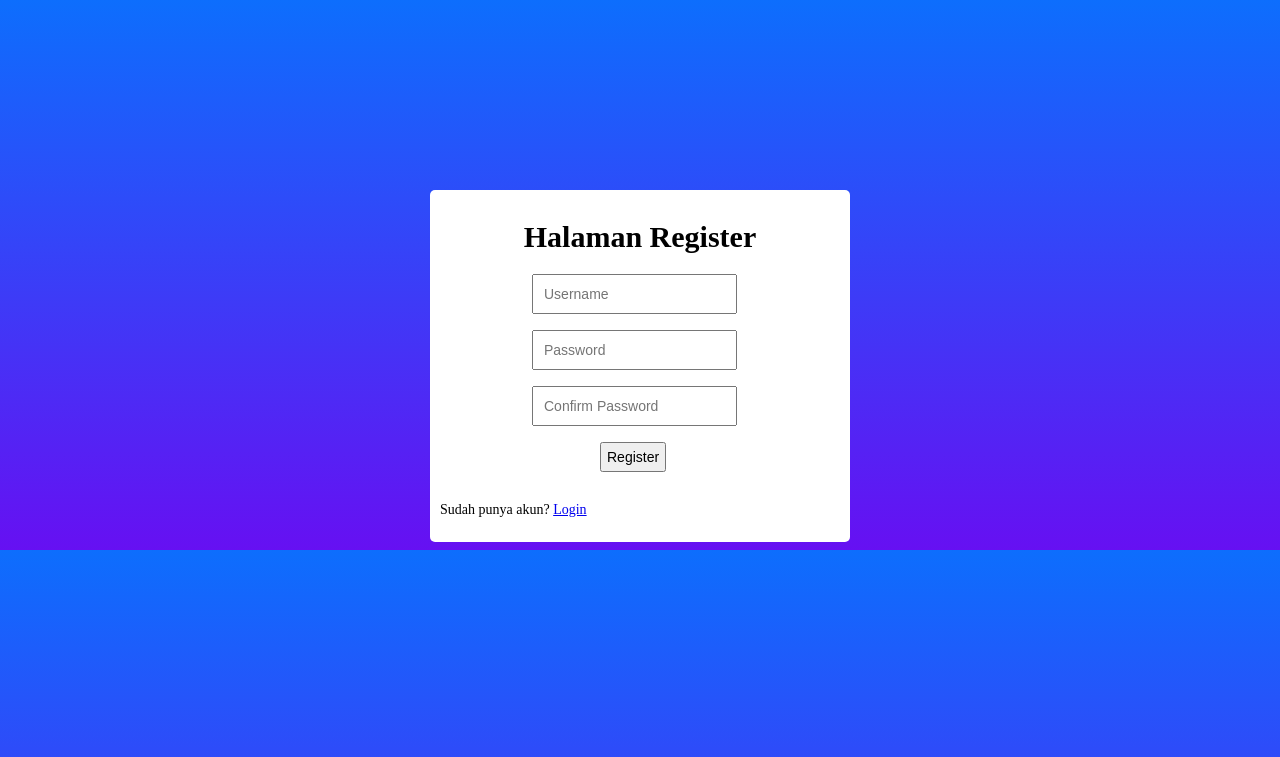
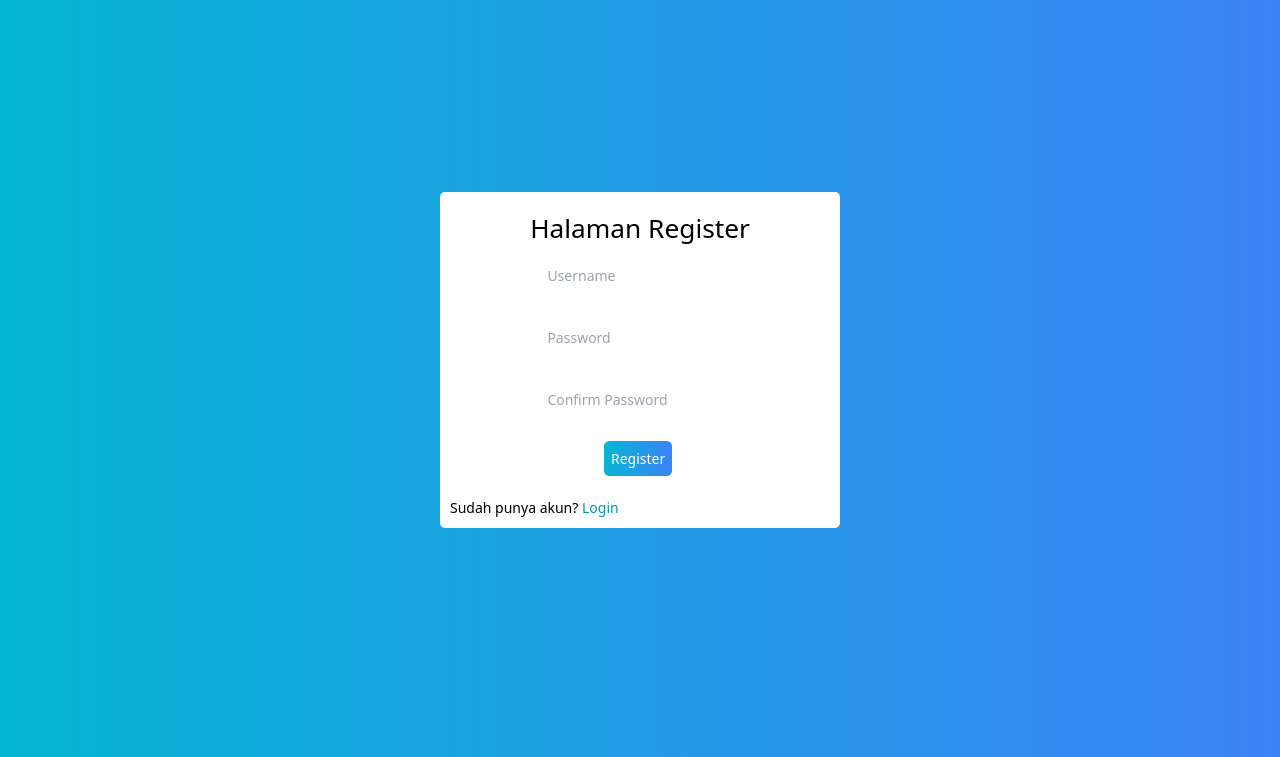
Before and after one commit to QiandraTaqi/Login-Crud, a PHP site: page /register.php in a window 1280 px wide. Shown: the top 757 px of the page. Run offline with PHP 8.4, Linux system fonts and the light colour scheme; some libraries are stand-ins or nearby versions.

Commit message:
Update register.php

```diff
--- a/CobaCoba/register.php
+++ b/CobaCoba/register.php
@@ -27,26 +27,29 @@ if (isset($_POST["submit"])) {
 ?>
 
 <!DOCTYPE html>
-<html lang="en">
+<html lang="en"  class="bg-gradient-to-r from-cyan-500 to-blue-500">
 
 <head>
     <meta charset="UTF-8">
     <meta http-equiv="X-UA-Compatible" content="IE=edge">
     <meta name="viewport" content="width=device-width, initial-scale=1.0">
     <title>Register</title>
+    <script src="https://cdn.tailwindcss.com"></script>
     <link rel="stylesheet" href="style.css">
+    <link rel="stylesheet"
+          href="https://fonts.googleapis.com/css?family=Plus+Jakarta+Sans">
 </head>
 
 <body>
     <div id="app">
-        <h1>Halaman Register</h1>
+        <h1 class="text-3xl mt-3 mb-3">Halaman Register</h1>
         <form action="" method="post">
             <input type="text" name="username" class="input" placeholder="Username" /><br /><br />
             <input type="password" name="password" class="input" placeholder="Password" /><br /><br />
             <input type="password" name="confirmpassword" class="input" placeholder="Confirm Password"><br /><br />
-            <input type="submit" name="submit" class="button" value="Register" />
+            <input class="text-white rounded-md bg-gradient-to-r from-cyan-500 to-blue-500 ml-44 p-2 border-indigo-500" type="submit" name="submit" class="button" value="Register" />
         </form><br>
-        <p>Sudah punya akun? <a href="login.php">Login</a></p>
+        <p>Sudah punya akun? <a href="login.php" class="text-cyan-600">Login</a></p>
     </div>
 </body>
 
```
